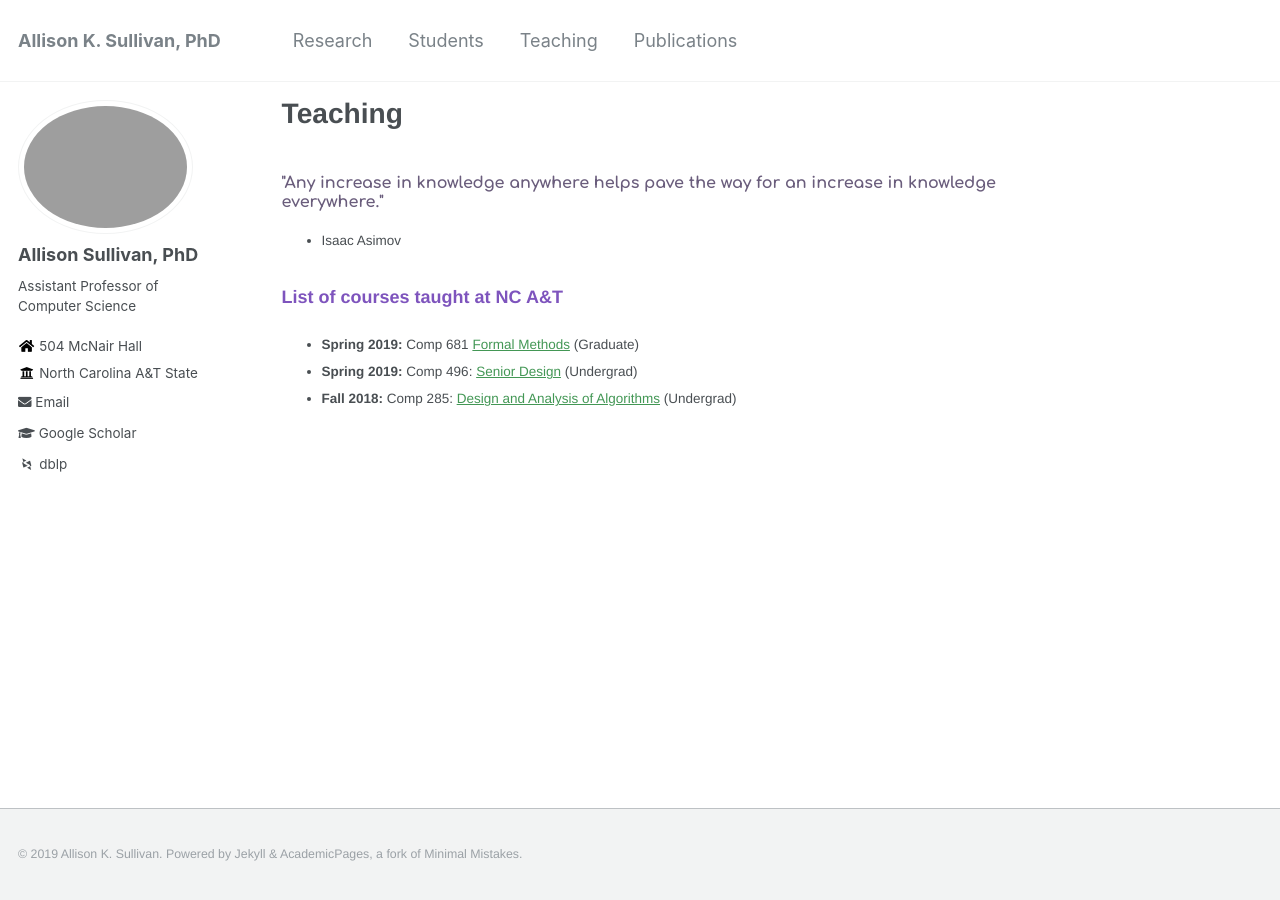
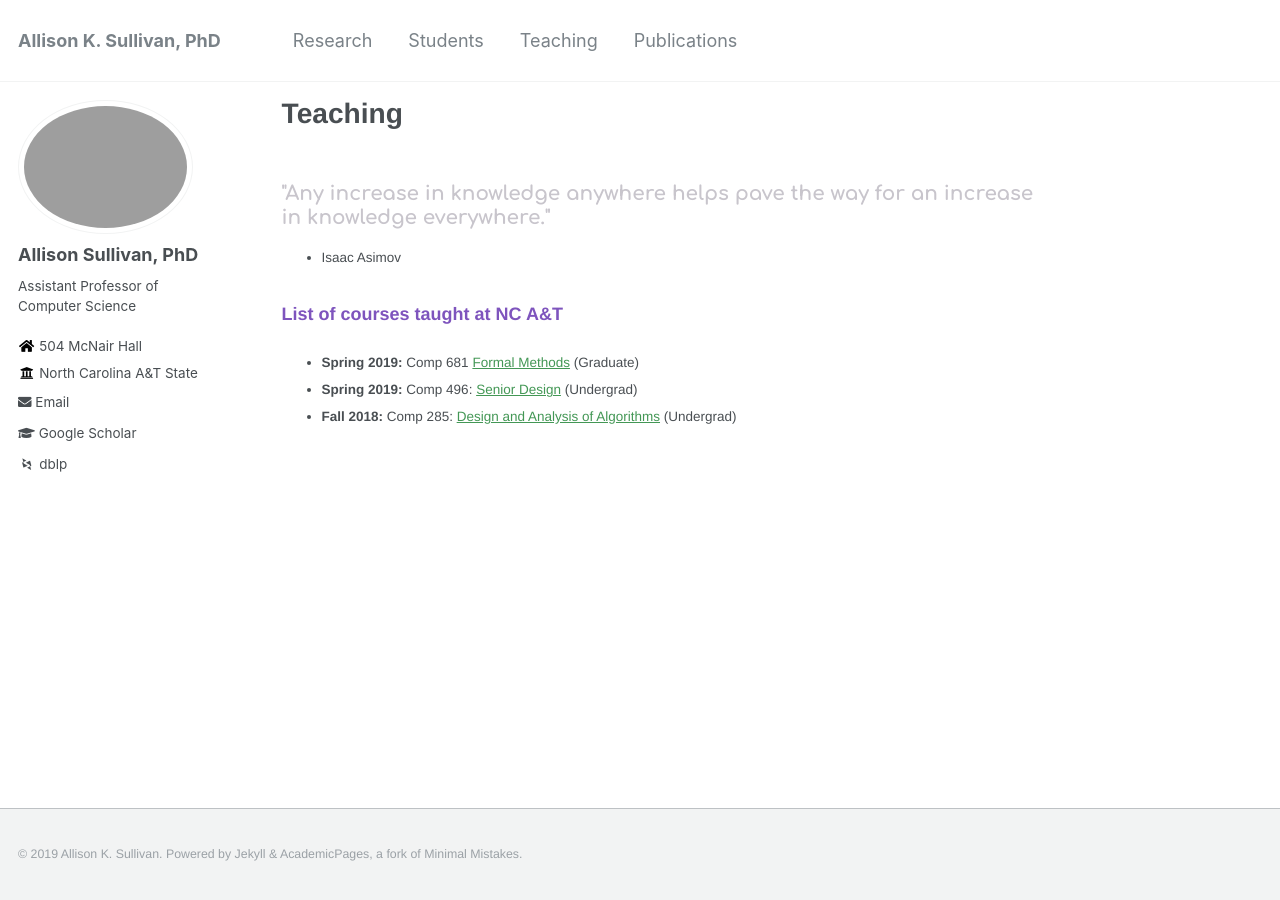
Before and after one commit to Allisonius/allisonius.github.io, a Jekyll site: the page built from _pages/teaching.md, in a window 1280 px wide. Built offline with Jekyll 4.4.1, drawn with Linux system fonts in a browser that asks for light colours; some web fonts are replaced.

Commit message:
Update _page.scss

```diff
--- a/_sass/_page.scss
+++ b/_sass/_page.scss
@@ -57,8 +57,8 @@
   }
 
    h4 {
-     font-size: 16px;
-      color: #6a5d7c;
+     font-size: 20px;
+      color: #c8c5cc;
       font-family: Comfortaa;
   }
 
```
